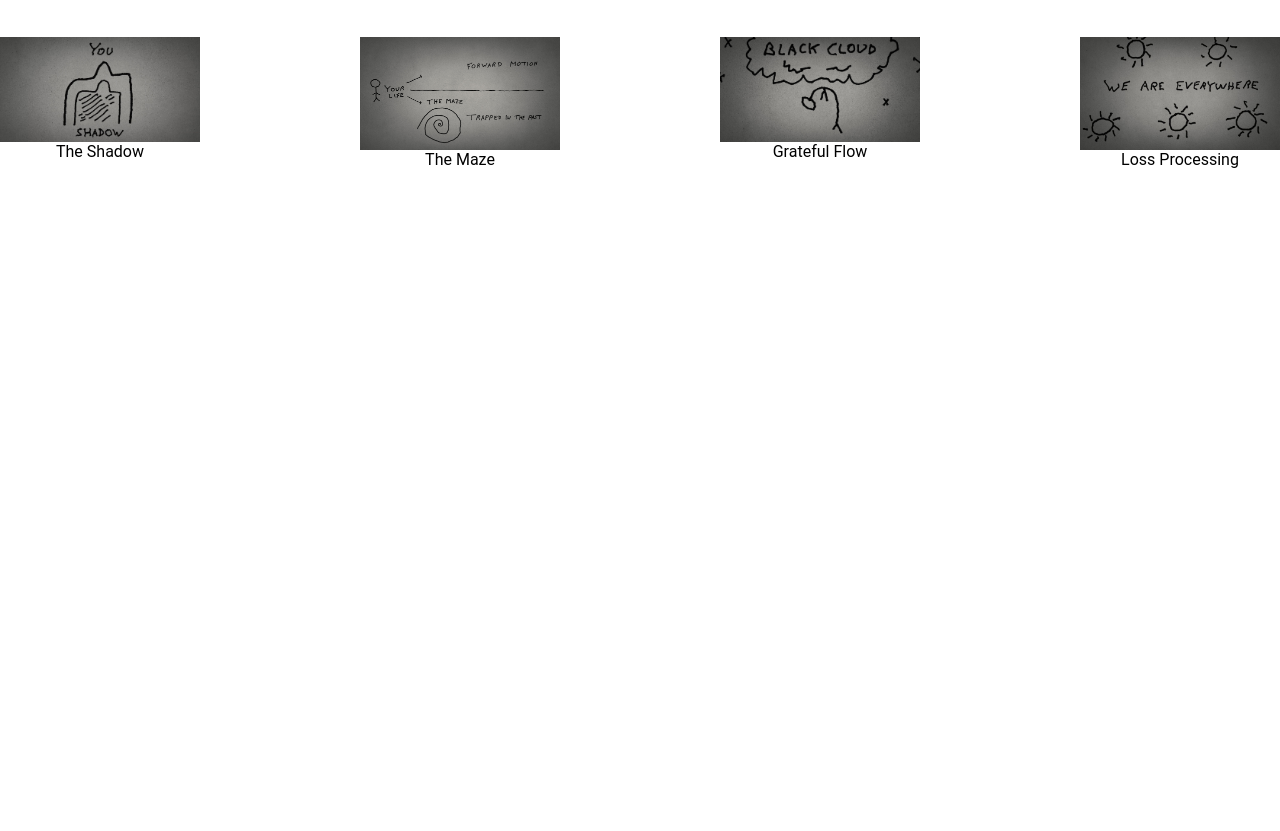
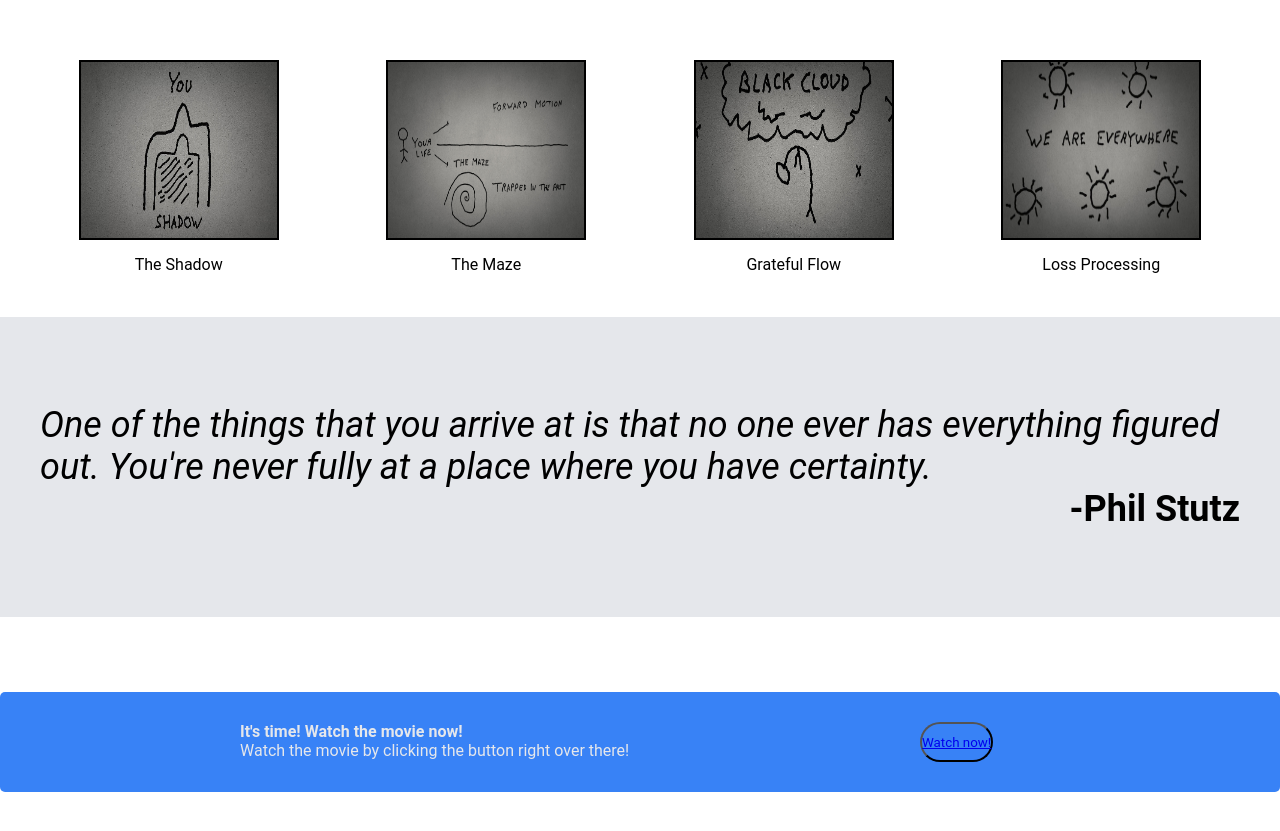
Before and after one commit to jonathanmlgy/top-landing-page-project, a plain HTML site: page index.html in a window 1280 px wide. Shown: the part 465-1296 px from the top of the page. Before the commit the page ends 800 px from the top, so only its background shows below. Drawn offline with Linux system fonts and the light colour scheme.

Commit message:
Added quote and call to action section

```diff
--- a/index.html
+++ b/index.html
@@ -54,6 +54,29 @@
             </div>
         </div>
     </div>
+    <div class='footer'>
+        <div class='footer-item footer-one'></div>
+        <div class='footer-item footer-two'></div>
+        <div class='footer-item footer-three'></div>
     </div>
+    <div class="quote-container">
+        <div class="quote-text">
+            <div class="quote">One of the things that you arrive at is that no one ever has everything figured out. You're never fully at a place where you have certainty.</div>
+            <div class="quoted-by">-Phil Stutz</div>
+        </div>
+    </div>
+    <div class="action-container">
+        <div class="call-to-action">
+          <div class="action">
+                <div class="cta-text">
+                    <div class="action-text">It's time! Watch the movie now!</div>
+                    <div class="action-text2">Watch the movie by clicking the button right over there!</div>
+                </div>
+                <div class="click2">
+                    <button><a href="https://www.netflix.com/ph-en/title/81387962"> Watch now!</a></button>
+                </div>
+          </div>
+        </div>
+      </div>
 </body>
 </html>
--- a/styles.css
+++ b/styles.css
@@ -16,7 +16,7 @@
 .menu {
     display: flex;
     padding: 10px;
-    width: 1400px;
+    width: 1200px;
     justify-content: space-between;
     /*border: 2px solid green;*/
     color: #f9FAf8;
@@ -40,8 +40,9 @@
 
 .header {
     display: flex;
-    width: 1400px;
+    width: 1200px;
     justify-content: space-between;
+
 }
 
 .hero{
@@ -51,6 +52,8 @@
     font-size: 18px;
     color: #e5e7eb;
     justify-content: center;
+
+
 }
 
 .hero .main-text {
@@ -61,6 +64,7 @@
 
 .cover-image {
     width: 500px;
+
 }
 
 .main-text, .secondary-text {
@@ -74,6 +78,9 @@ img {
 
 button {
     background-color: #3882f6;
+    border-radius: 25px;
+    color: #e5e7eb;
+
 }
 
 .info-text {
@@ -88,20 +95,102 @@ button {
 .info-container {
     display: flex;
     justify-content: center;
+
 }
 
 .info-images {
     display: flex;
-    justify-content: space-between;
-    height: 200px;
-    width: 1400px;
-    margin-top: 20px;
-
+    justify-content: space-around;
+    height: 300px;
+    width: 1200px;
+    gap: 30px;
+    align-items: center;
 }
 
 .tools {
     display: flex;
-    width: 200px;
     flex-direction: column;
     align-items: center;
 }
+
+.info-images .tools img {
+    border: 2px solid black;
+    height: 180px;
+    width: 200px;
+    margin-bottom: 15px;
+}
+
+
+.quote-container {
+    display: flex;
+    background-color: #e5e7eb;
+    height: 300px;
+    justify-content: center;
+    align-items:  center;
+}
+
+.quote-text {
+    display: flex;
+    font-size: 36px;
+    width: 1200px;
+    flex-direction: column;
+}
+
+.quote {
+    display: flex;
+    font-style: italic;
+}
+
+.quoted-by {
+    font-weight: bolder;
+    display: flex;
+    justify-content: flex-end;
+}
+
+.action-container {
+    display: flex;
+    justify-content: center;
+    align-items: center;
+    height: 250px;
+}
+
+.call-to-action {
+    display: flex;
+    background-color: #3882f6;
+    height: 100px;
+    width: 1300px;
+    justify-content: center;
+    align-items: center;
+    border-radius: 5px;
+}
+
+.action {
+    display: flex;
+    width: 800px;
+    justify-content: space-between;
+    color: #e5e7eb;
+}
+
+.action-text {
+    font-weight: bolder;
+}
+
+.click2 {
+    display: flex;
+    height: 40px;
+    width: 120px;
+}
+
+/*.footer {
+    display: flex;
+    justify-content: space-between;
+    border: 2px solid red;
+}
+
+.footer-item {
+    border: 1px solid #fff;
+    background-color: #D6E9FE;
+    height: 200px;
+    flex: 1;
+
+}
```
